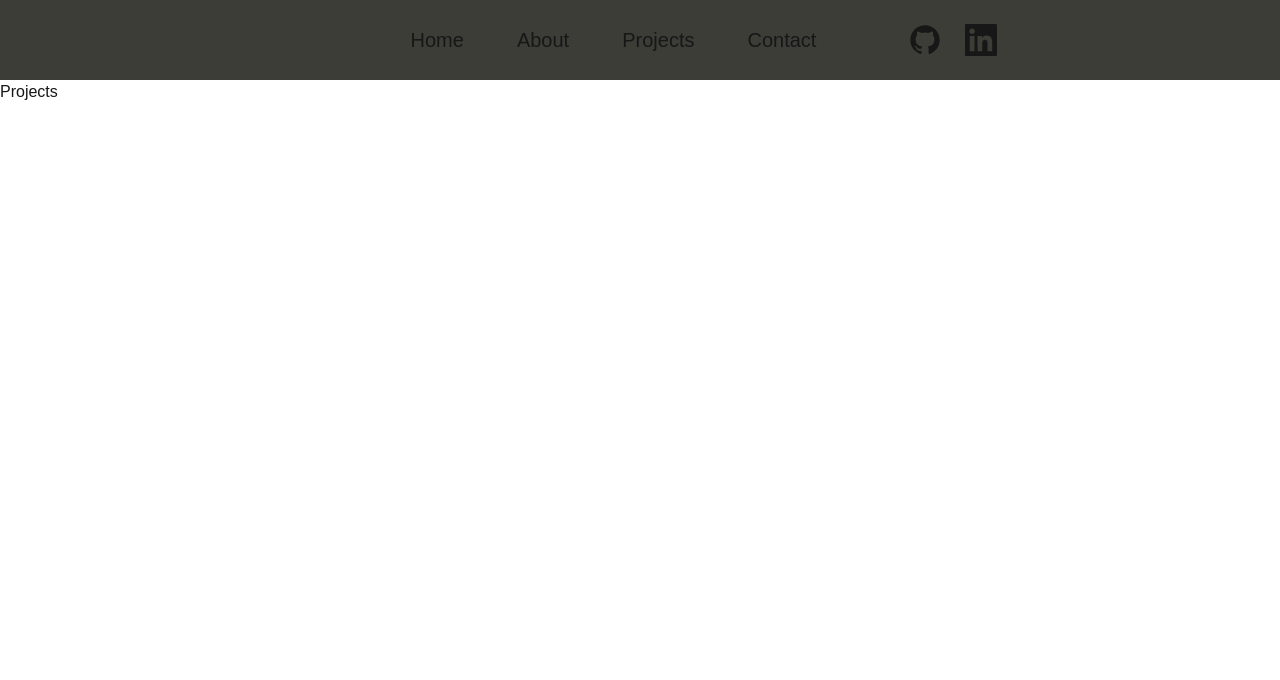
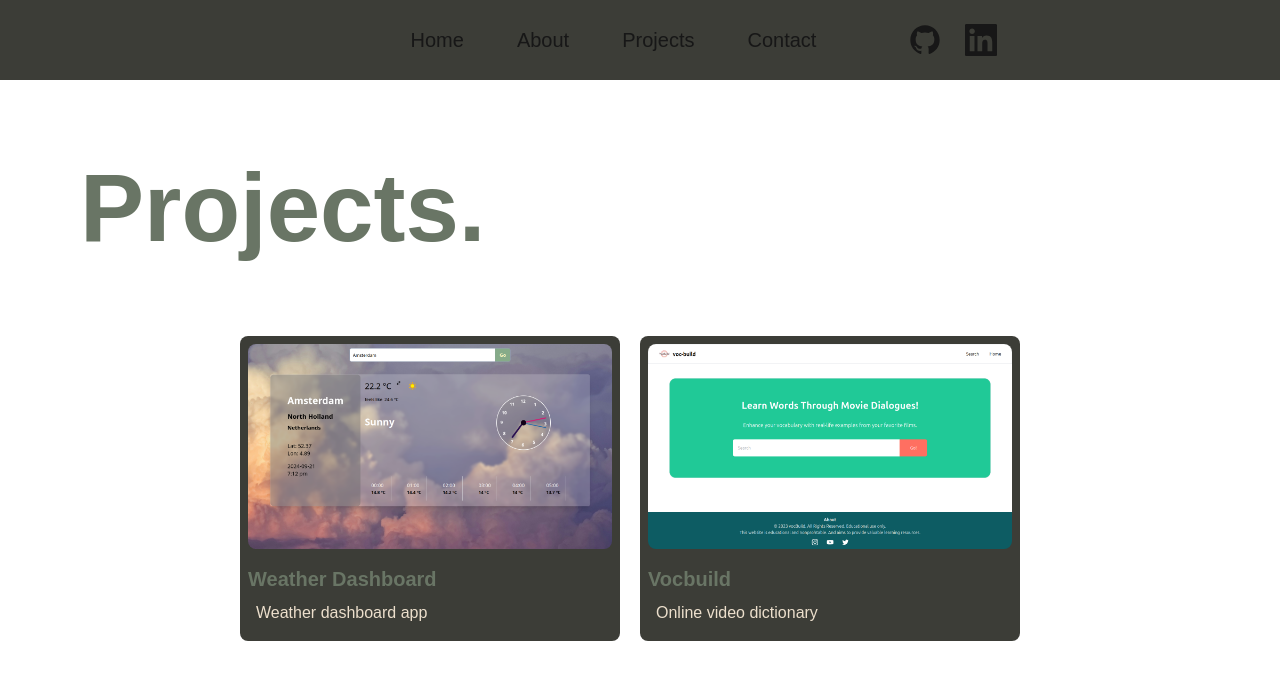
Before and after one commit to Ratnesh-Dhan/Ratnesh-Dhan.github.io, a Next.js app: page /Projects in a window 1280 px wide. Shown: the top 680 px of the page. Built offline with nearby package versions, Linux system fonts and the light colour scheme.

Commit message:
projects modified

```diff
--- /dev/null
+++ b/src/components/Projectcard.tsx
@@ -0,0 +1,25 @@
+import Image from 'next/image'
+import Link from 'next/link'
+import React from 'react'
+
+const Projectcard = ({link,  image, title, description}: {link: string, image: string,  title: string, description: string}) => {
+  return (
+    <div className='rounded-lg p-2 mr-5 bg-[#3C3D37]'>
+            <Link href={link} target="_blank" rel="noopener noreferrer" className="block">
+              <Image
+                src={image}
+                alt={description}
+                width={500}
+                height={300}
+                className="rounded-lg"
+              />
+            </Link>
+            <div className='mt-4'>
+            <span className=" font-bold text-[#697565] text-xl">{title}</span>
+            <p className="text-[#ECDFCC] m-2">{description}</p>
+            </div>
+    </div>
+  )
+}
+
+export default Projectcard
--- a/src/pages/About/index.tsx
+++ b/src/pages/About/index.tsx
@@ -13,6 +13,11 @@ const About = () => {
          I&apos;ve worked on a range of projects, from banking software to freelance web development, where I contributed to delivering seamless user experiences.
 
 I love staying up-to-date with the latest technologies by working on personal projects and exploring new tools like Tailwind CSS and Zustand. While I have dabbled in backend technologies like Node.js and Java, my primary focus is front-end development, where I excel at creating clean, efficient, and responsive code.</p>
+
+      <p className='font-light text-center md:text-left text-xl mt-5 md:mt-10 text-[#ECDFCC]'>         I graduated with a Bachelor of Engineering in Computer Science
+        from <span className='text-[#FFDC7F] font-bold'>Birla Institute of Technology Mesra</span>. During my studies, I gained a solid foundation in programming, algorithms, and software development principles, which have been
+        instrumental in my career. My time at college helped me hone my problem-solving skills and introduced me to various technologies, laying the groundwork for
+        my professional journey in software development.</p>
       </div>
     </React.Fragment>
   )
--- a/src/pages/Projects/index.tsx
+++ b/src/pages/Projects/index.tsx
@@ -1,11 +1,31 @@
 import Navbar from '@/components/Navbar'
+import Projectcard from '@/components/Projectcard'
 import React from 'react'
 
 const Projects = () => {
   return (
     <React.Fragment>
       <Navbar />
-      <h2>Projects</h2>
+      <div className='md:m-20 mt-10 ml-4'>
+
+        <h2 className='text-6xl font-bold md:text-8xl text-[#697565]'>Projects.</h2>
+
+      </div>
+      <div className=' flex felx-wrap justify-around md:mx-60 mx-5'>
+        <Projectcard
+          link="https://my-weather-search.vercel.app/"
+          image="/WeatherPic.png"
+          title="Weather Dashboard"
+          description="Weather dashboard app"
+        />
+
+      <Projectcard
+          link="https://vocbuild.com/"
+          image='/Vocbuild.png'
+          title="Vocbuild"
+          description="Online video dictionary"
+        />
+      </div>
     </React.Fragment>
   )
 }
--- a/src/pages/index.tsx
+++ b/src/pages/index.tsx
@@ -1,8 +1,7 @@
 import localFont from "next/font/local";
 import Navbar from '@/components/Navbar';
 import { motion } from "framer-motion";
-import Link from 'next/link';
-import Image from 'next/image';
+import Projectcard from "@/components/Projectcard";
 
 const geistSans = localFont({
   src: "./fonts/GeistVF.woff",
@@ -49,30 +48,18 @@ const  Home = () => {
       <div className='min-h-screen pt-8'>
         <h3 className='text-2xl text-center m-8'>Some of my works</h3>
         <div id='some works' className='flex items-center justify-center'>
-          <div className='rounded-lg p-2 mr-5 bg-[#3C3D37]'>
-            <Link href="https://weather-dashboard-seven-jade.vercel.app/" target="_blank" rel="noopener noreferrer" className="block">
-              <Image
-                src="/WeatherPic.png"
-                alt="Weather Dashboard Preview"
-                width={500}
-                height={300}
-                className="rounded-lg"
-              />
-            </Link>
-            <span className="text-[#ECDFCC]">Weather app</span>
-          </div>
-          <div className='rounded-lg p-2 bg-[#3C3D37] '>
-            <Link href="https://vocbuild.com/" target="_blank" rel="noopener noreferrer"  className="block">
-              <Image
-                src='/Vocbuild.png'
-                alt="Vocbuild Preview"
-                width={500}
-                height={300}
-                className='rounded-lg'
-              />
-            </Link>
-            <span className='text-[#ECDFCC] m-3'>Online video dictonary</span>
-          </div>
+        <Projectcard
+          link="https://my-weather-search.vercel.app/"
+          image="/WeatherPic.png"
+          title="Weather Dashboard"
+          description="weather dashboard app"
+        />
+          <Projectcard
+          link="https://vocbuild.com/"
+          image='/Vocbuild.png'
+          title="Vocbuild"
+          description="Online video dictionary"
+        />
         </div>
       </div>
     </div>
```
